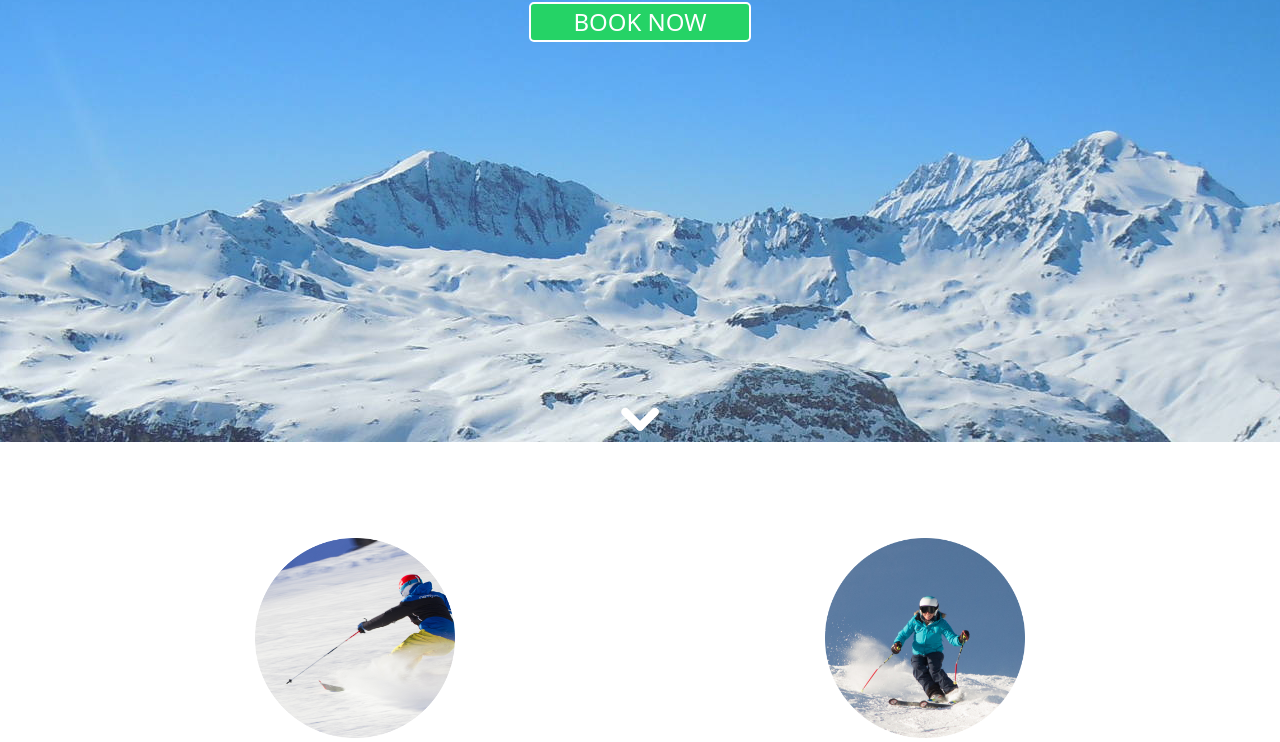
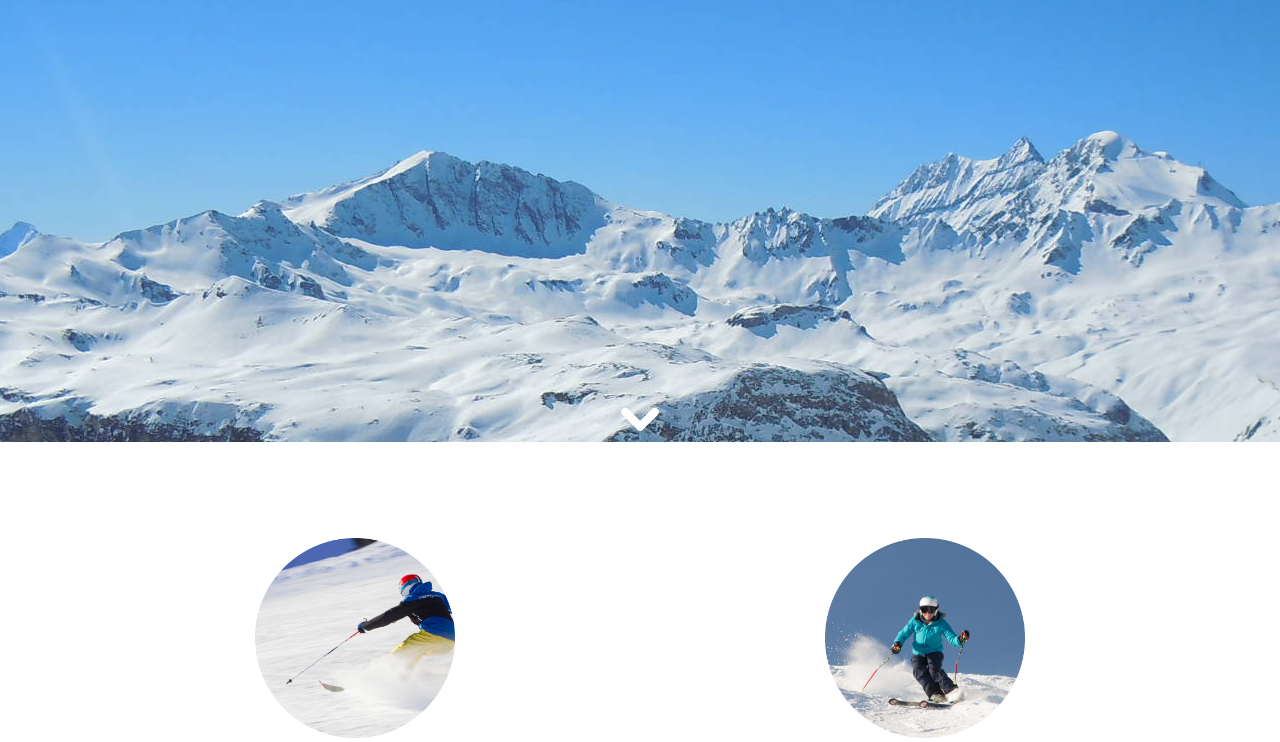
Before and after one commit to simalpas/spindrift_fe, a plain HTML site: page index.html in a window 1280 px wide. Shown: the part 358-1100 px from the top of the page. Drawn offline with nearby package versions, Linux system fonts and the light colour scheme.

Commit message:
feat: remove button on splash screen

```diff
--- a/index.html
+++ b/index.html
@@ -51,15 +51,15 @@
                             Ask a question
                         </div>
                     </div> -->
-                    <div class="col mt-3">
+                    <!-- <div class="col mt-3">
                         <div
-                            class="fs-4 w-75 py-0 d-block m-auto btn"
+                            class="fs-5 w-75 py-0 d-block m-auto btn"
                             id="whatsapp-splash-button"
                             onClick="window.location.href='https://wa.me/447761209470?text=Hi,%20I%27m%20interested%20in%20booking%20a%20lesson'"
                         >
-                           BOOK NOW
+                           Contact us via WhatApp
                         </div>
-                    </div>
+                    </div> -->
                     <div class="row">
                         <div class="col position-absolute bottom-0 start-0 mb-2">
                             <div class="arrow bounce"></div>
```
